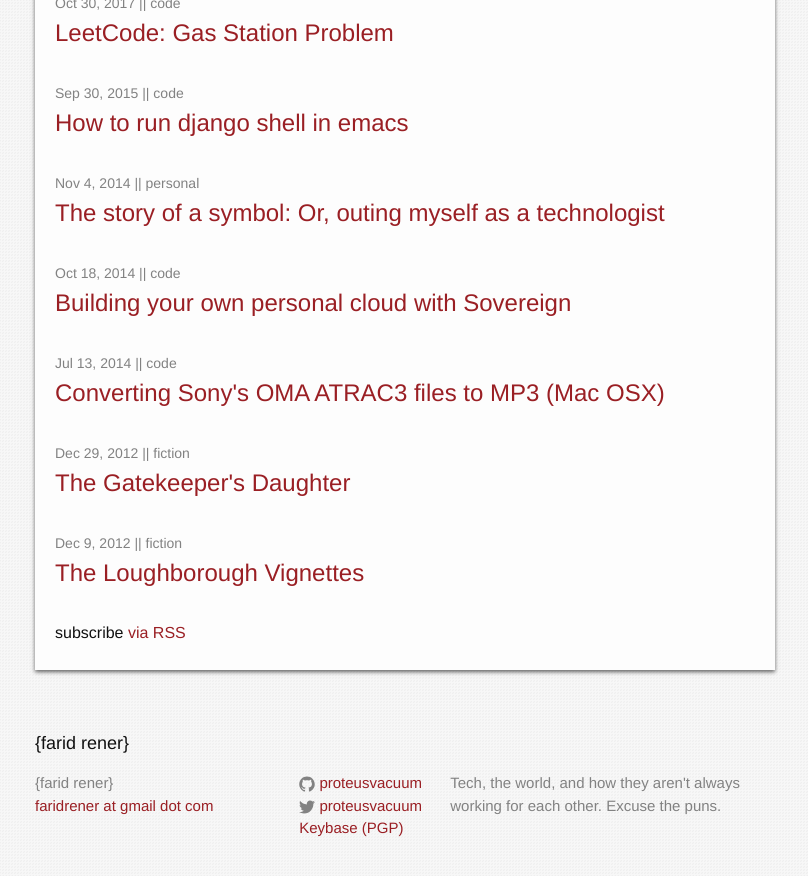
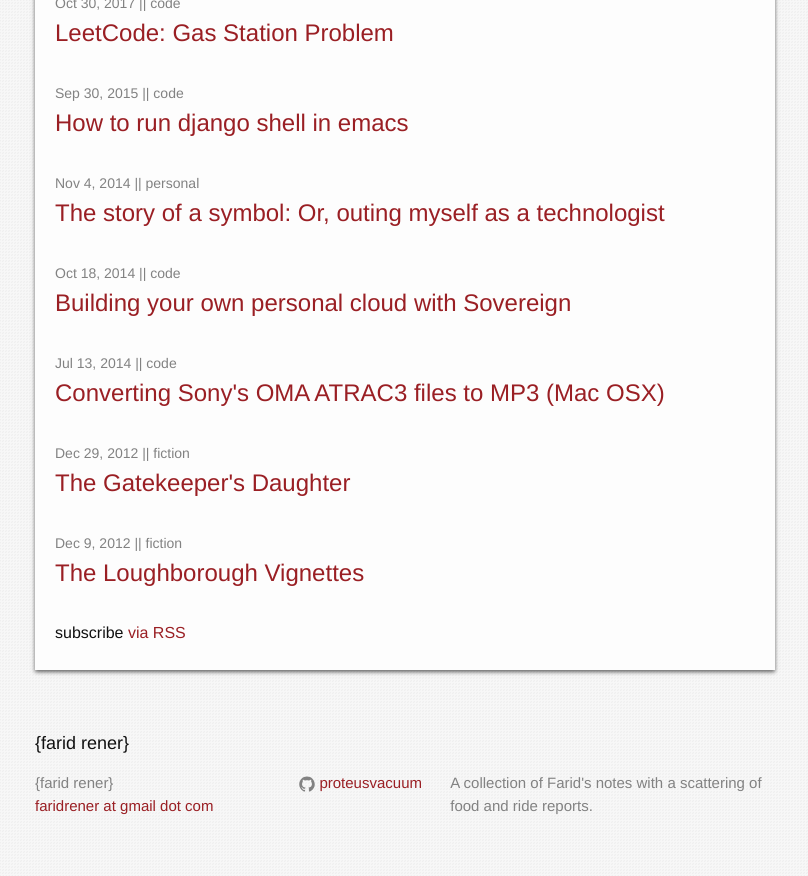
Before and after one commit to proteusvacuum/proteusvacuum.github.io, a Jekyll site: the page built from index.html, in a window 1280 px wide and 900 px high, scrolled down 592 px. Shown: the top 876 px of the window, without its empty margins (235-1043 px from the left). Built offline with Jekyll 4.4.1, drawn with Linux system fonts in a browser that asks for light colours.

Commit message:
Remove unused params

```diff
--- a/_config.yml
+++ b/_config.yml
@@ -1,13 +1,10 @@
 # Site settings
 title: "{farid rener}"
 email: faridrener at gmail dot com
-description: > # this means to ignore newlines until "baseurl:"
-  Tech, the world, and how they aren't always working for each other. Excuse the puns.
+description: A collection of Farid's notes with a scattering of food and ride reports.
 baseurl: "" # the subpath of your site, e.g. /blog/
 url: "https://www.faridrener.com" # the base hostname & protocol for your site
-twitter_username: proteusvacuum
 github_username:  proteusvacuum
-keybase_username: provac
 
 # Build settings
 markdown: kramdown
```
